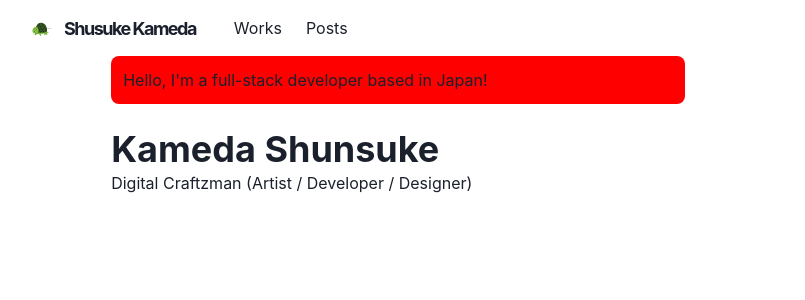
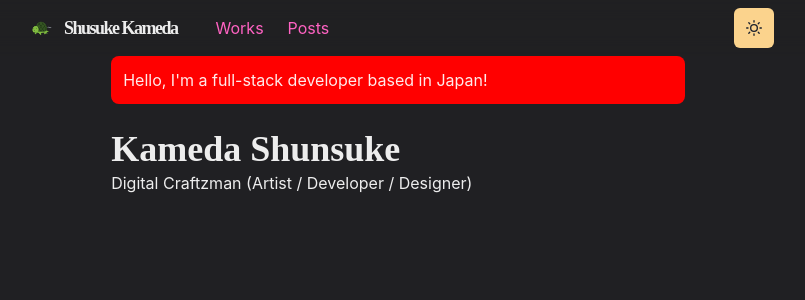
Before and after one commit to hi-lee-mon/Next-Chakra-Emotinon-styled-website, a Next.js app: page / in a window 1280 px wide. Shown: the top 300 px of the page, without its empty margins (242-1047 px from the left). Built offline with nearby package versions, Linux system fonts and the light colour scheme.

Commit message:
ダークモードの追加

```diff
--- a/src/components/logo.tsx
+++ b/src/components/logo.tsx
@@ -19,8 +19,9 @@
 `;
 
 const Logo = () => {
-  const footPrintImg = `/speed_slow_turtle${useColorModeValue('', '-dark')}.png`;
-  console.log(footPrintImg);
+  // TIPS:画像の切り替えは以下のように行う。
+  // const footPrintImg = `/speed_slow_turtle${useColorModeValue('', '-dark')}.png`;
+  const footPrintImg = `/speed_slow_turtle${useColorModeValue('', '')}.png`;
   return (
     <div>
       <Link href='/'>
--- a/src/components/navbar.tsx
+++ b/src/components/navbar.tsx
@@ -3,6 +3,7 @@
 import NextLink from 'next/link';
 import React from 'react';
 import Logo from './logo';
+import ThemeToggleButton from './themeToggleButton';
 
 type LinkItemProps = {
   href: string;
@@ -59,6 +60,7 @@
           </LinkItem>
         </Stack>
         <Flex flex={1} justifyContent='flex-end'>
+          <ThemeToggleButton />
           <Box ml={2} display={{ base: 'inline-block', md: 'none' }}>
             <Menu>
               <MenuButton as={IconButton} icon={<HamburgerIcon />} variant='outline' aria-label='Options' />
--- /dev/null
+++ b/src/components/themeToggleButton.tsx
@@ -0,0 +1,16 @@
+import { SunIcon, MoonIcon } from '@chakra-ui/icons';
+import { IconButton, useColorMode, useColorModeValue } from '@chakra-ui/react';
+
+const ThemeToggleButton = () => {
+  const { toggleColorMode } = useColorMode();
+  return (
+    <IconButton
+      aria-label='Toggle theme'
+      colorScheme={useColorModeValue('purple', 'orange')}
+      icon={useColorModeValue(<MoonIcon />, <SunIcon />)}
+      onClick={toggleColorMode}
+    ></IconButton>
+  );
+};
+
+export default ThemeToggleButton;
--- /dev/null
+++ b/src/lib/theme.js
@@ -0,0 +1,55 @@
+import { extendTheme } from '@chakra-ui/react';
+import { mode } from '@chakra-ui/theme-tools';
+
+const styles = {
+  global: (props) => ({
+    body: {
+      bg: mode('#f0e7db', '#202023')(props),
+    },
+  }),
+};
+
+const components = {
+  Heading: {
+    variants: {
+      'section-title': {
+        textDecoration: 'underline',
+        fontSize: 20,
+        textUnderlineOffset: 6,
+        textDecorationColor: '#525252',
+        textDecorationThickness: 4,
+        marginTop: 3,
+        marginBottom: 4,
+      },
+    },
+  },
+  Link: {
+    baseStyle: (props) => ({
+      color: mode('#3d7aed', '#ff63c3')(props),
+      textUnderlineOffset: 3,
+    }),
+  },
+};
+
+const fonts = {
+  heading: "'M PLUS Rounded 1c'",
+};
+
+const colors = {
+  glassTeal: '#88ccca',
+};
+
+const config = {
+  initialColorMode: 'dark',
+  useSystemColorMode: true,
+};
+
+const theme = extendTheme({
+  config,
+  styles,
+  components,
+  colors,
+  fonts,
+});
+
+export default theme;
--- a/src/pages/_app.tsx
+++ b/src/pages/_app.tsx
@@ -1,11 +1,12 @@
 import '../styles/globals.css';
 import { ChakraProvider } from '@chakra-ui/react';
 import type { AppProps } from 'next/app';
+import theme from '../lib/theme';
 import Layout from '@/components/layouts/main';
 
 function Website({ Component, pageProps, router }: AppProps) {
   return (
-    <ChakraProvider>
+    <ChakraProvider theme={theme}>
       <Layout router={router}>
         <Component {...pageProps} key={router.route} />
       </Layout>
--- /dev/null
+++ b/src/pages/_document.js
@@ -0,0 +1,18 @@
+import { ColorModeScript } from '@chakra-ui/react';
+import NextDocument, { Html, Head, Main, NextScript } from 'next/document';
+import theme from '../lib/theme';
+
+export default class Document extends NextDocument {
+  render() {
+    return (
+      <Html lnag='en'>
+        <Head />
+        <body>
+          <ColorModeScript initialColorMode={theme.config.initialColorMode} />
+          <Main />
+          <NextScript />
+        </body>
+      </Html>
+    );
+  }
+}
```
